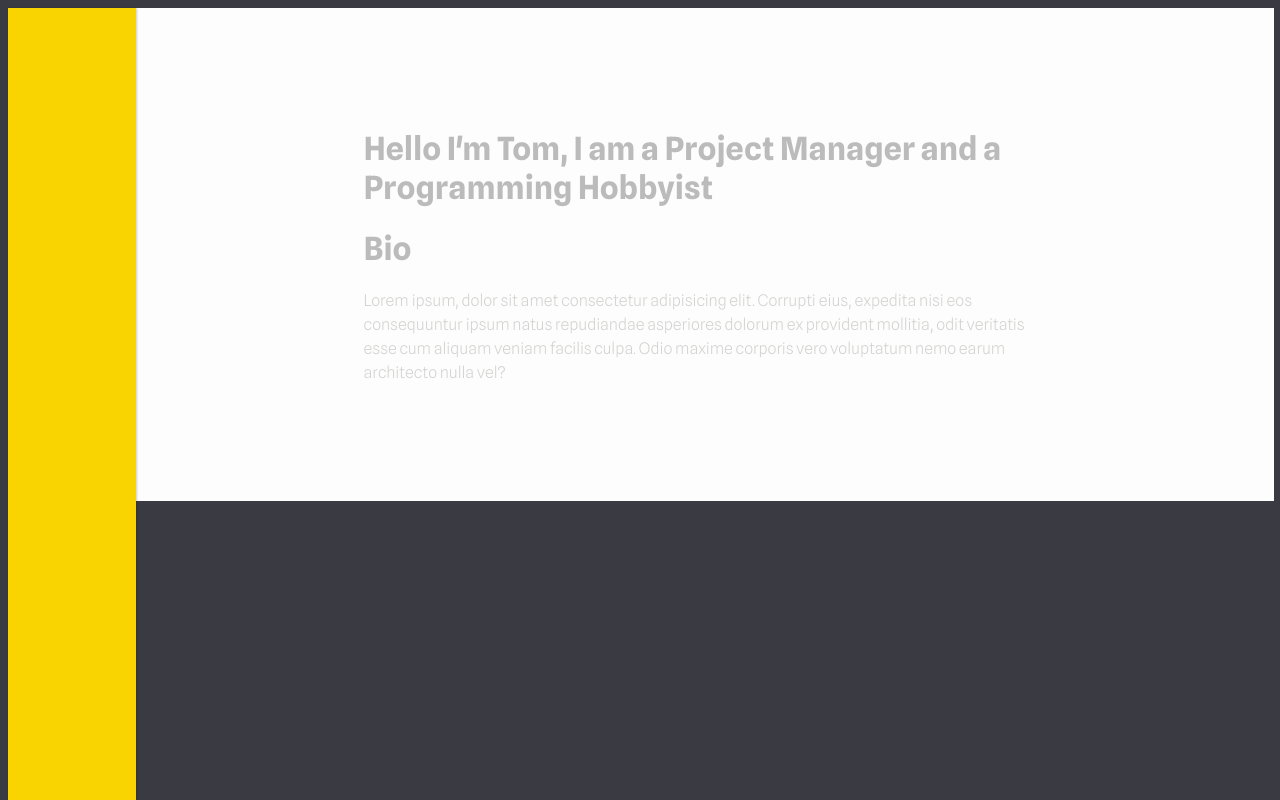
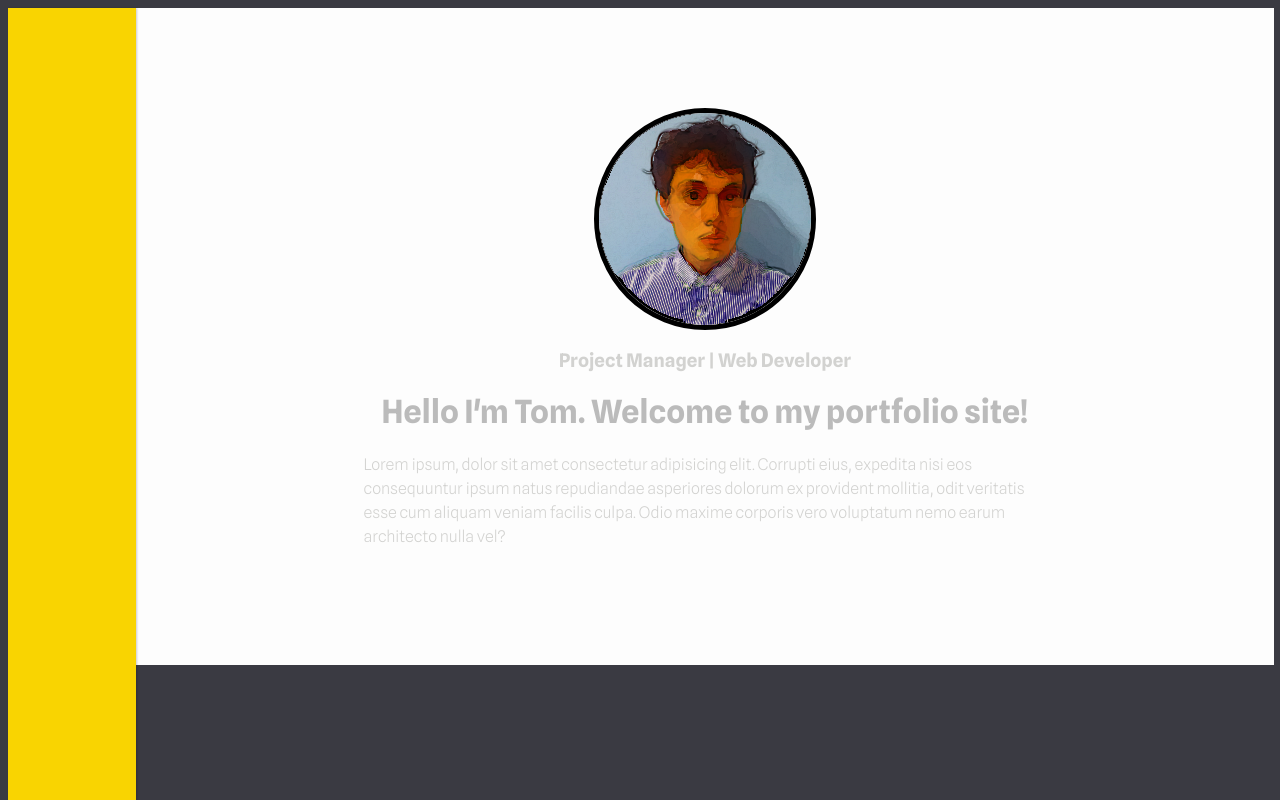
Before and after one commit to Magnanimoose/Portfolio-Website, a Django app: page /home/ in a window 1280 px wide. Run offline with Django 3.2, Linux system fonts and the light colour scheme.

Commit message:
Added Profile image

```diff
--- a/portfoliosite/homepage/static/homepage/index.css
+++ b/portfoliosite/homepage/static/homepage/index.css
@@ -1 +1,14 @@
 /* This file styles elements on homepage */
+
+.homeprofile {
+    border-radius: 60%;
+    border: 5px solid black;
+    display: block;
+    margin-left: auto;
+    margin-right: auto;
+    padding-top: -2rem;
+}
+
+h1,h3 {
+    text-align: center;
+}
--- a/portfoliosite/homepage/templates/homepage/index.html
+++ b/portfoliosite/homepage/templates/homepage/index.html
@@ -17,9 +17,10 @@
         <header>
         <!--This is where the LinkedIn & Github icons and links go-->
         </header>
+                <img src="{% static "homepage/images/img4.png" %}" class="homeprofile" alt="homepage profile portrait" />
 
-                <h1> Hello I'm Tom, I am a Project Manager and a Programming Hobbyist  </h1>
-                <h1>Bio</h1>
+                <h3> Project Manager | Web Developer </h3>
+                <h1>Hello I'm Tom. Welcome to my portfolio site!</h1>
                 <p>
                     Lorem ipsum, dolor sit amet consectetur adipisicing elit.
                     Corrupti eius, expedita nisi eos consequuntur ipsum natus repudiandae
--- a/portfoliosite/templates/base.html
+++ b/portfoliosite/templates/base.html
@@ -23,7 +23,7 @@
 
 <body>
     <div class="container">
-        <div class="content">
+        <div class="content"> <!--This puts all text and images inside the quirky navbar-->
             {% block content %}
                 <h1> Default intro  </h1>
                 <h1>Heading 1</h1>
```
Also changed, not shown: portfoliosite/portfoliosite/Progress.txt (+5 -6 lines), portfoliosite/homepage/static/homepage/images/img4.png (added), portfoliosite/homepage/static/homepage/images/profile_pic.jpg (deleted).
